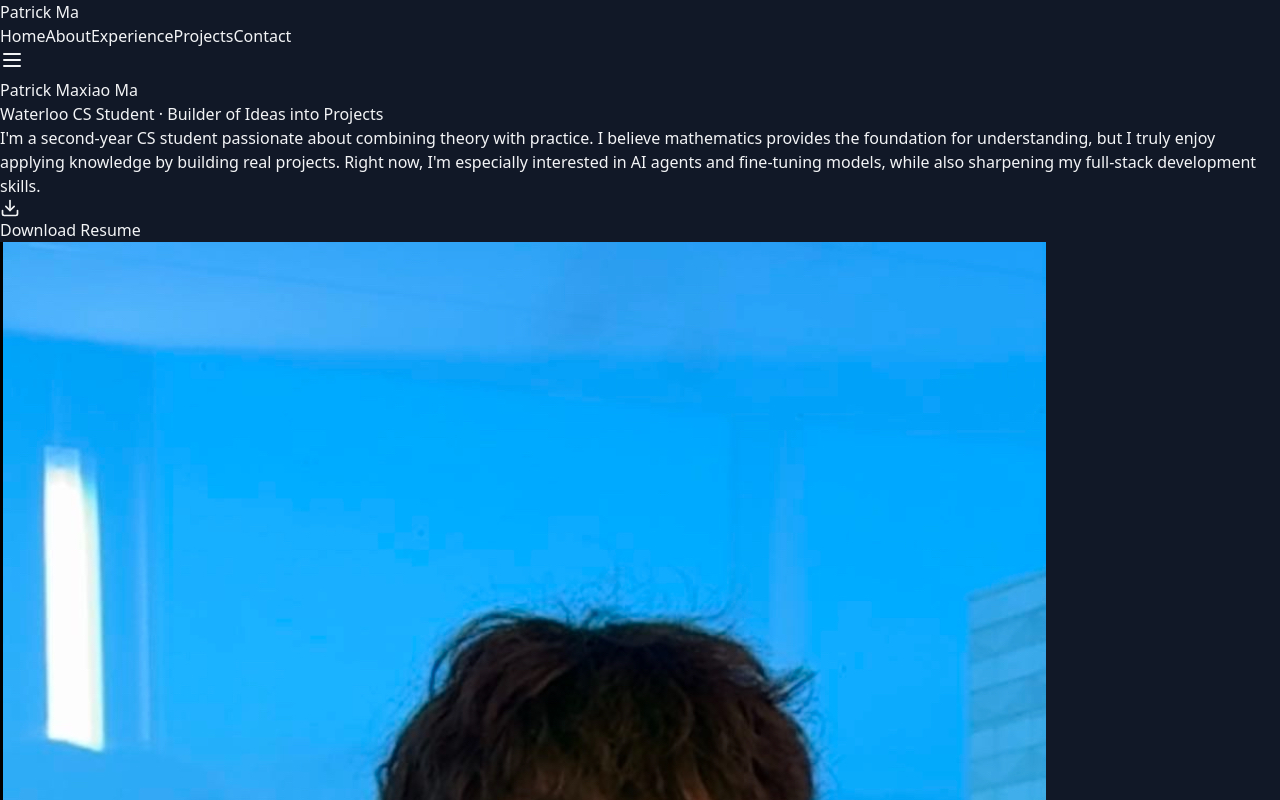
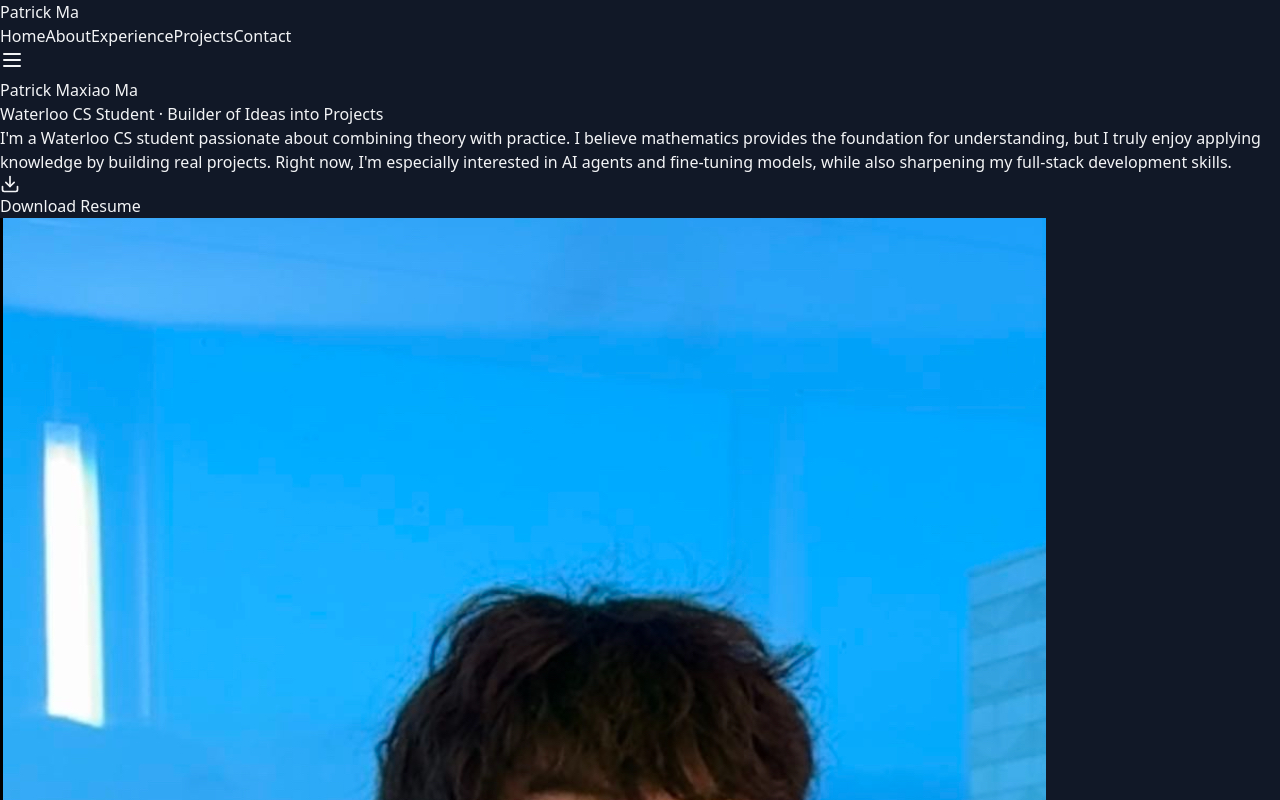
Before and after one commit to PPAT132/portfolio, a React (Vite) app in the folder website/: page / in a window 1280 px wide. Shown: the top 800 px of the page. Built offline with nearby package versions, Linux system fonts and the light colour scheme.

Commit message:
edit homepage ui

```diff
--- a/website/src/pages/Home.tsx
+++ b/website/src/pages/Home.tsx
@@ -134,7 +134,7 @@ const Home = ({ setCurrentSection: _setCurrentSection }: HomeProps) => {
               {/* Introduction */}
               <div className="space-y-6">
                 <p className="text-lg text-gray-100 leading-relaxed">
-                  I'm a second-year CS student passionate about combining theory with practice. I believe mathematics provides the foundation for understanding, but I truly enjoy applying knowledge by building real projects. Right now, I'm especially interested in AI agents and fine-tuning models, while also sharpening my full-stack development skills.
+                  I'm a Waterloo CS student passionate about combining theory with practice. I believe mathematics provides the foundation for understanding, but I truly enjoy applying knowledge by building real projects. Right now, I'm especially interested in AI agents and fine-tuning models, while also sharpening my full-stack development skills.
                 </p>
 
                 {/* Resume Download Button */}
```
